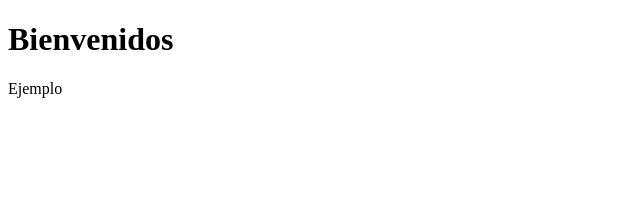
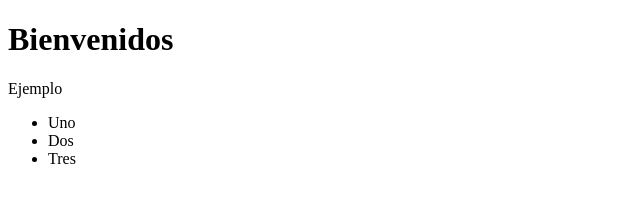
Before and after one commit to jorflores/proyectoweb2023, a plain HTML site: page index.html in a window 1280 px wide. Shown: the whole page, without its empty margins (0-640 px from the left). Drawn offline with Linux system fonts and the light colour scheme.

Commit message:
se agrego una lista

```diff
--- a/index.html
+++ b/index.html
@@ -9,5 +9,11 @@
     <h1>Bienvenidos</h1>
 
     <p>Ejemplo</p>
+
+    <ul>
+      <li>Uno</li>
+      <li>Dos</li>
+      <li>Tres</li>
+    </ul>
   </body>
 </html>
```
